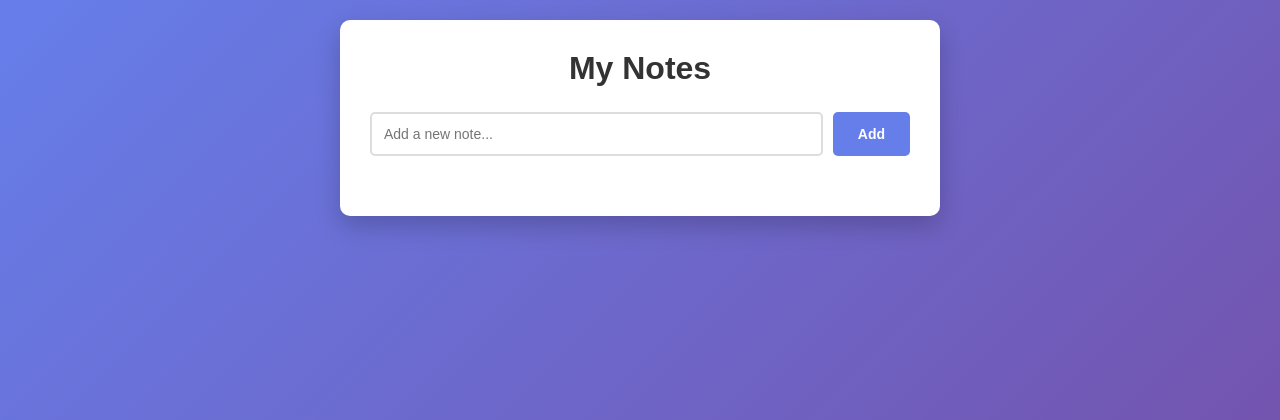
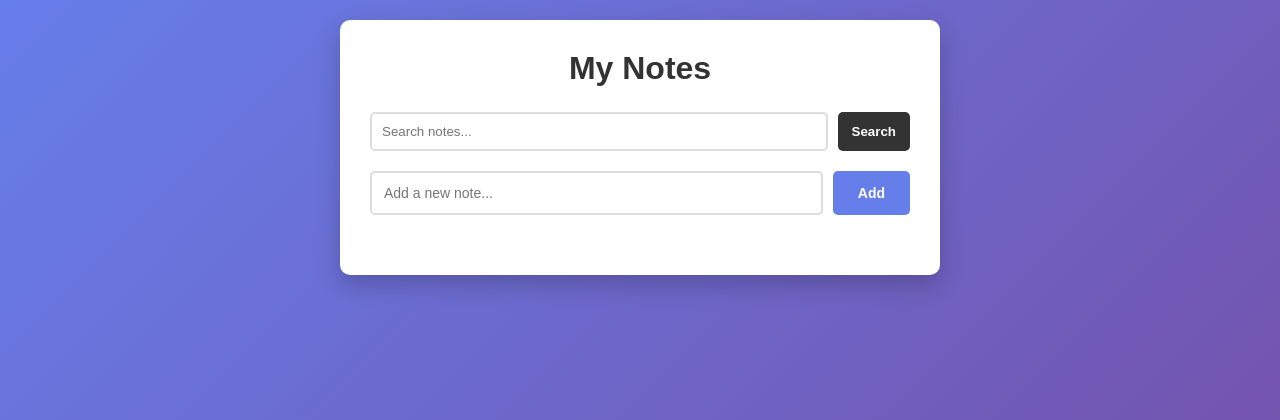
Before and after one commit to aidenfernandes/NotesApp, a Flask app: page /notes in a window 1280 px wide. Shown: the top 420 px of the page. Run offline with Flask 3, Linux system fonts and the light colour scheme; the visitor is signed in with stand-in values (Sample User, id 1); data that the repository does not hold is empty.

Commit message:
added an edit and search notes feature

```diff
--- a/aidenflask/__init__.py
+++ b/aidenflask/__init__.py
@@ -10,10 +10,10 @@ from models import User, Note
 
 def create_db(app):
    with app.app_context():
-      if not path.exists(DB_NAME):
-          db.create_all()
+    db.create_all()
 
 
+# function to create the flask app, register blueprints and initialize the database
 def create():
     app=Flask(__name__)
     app.config["SECRET_KEY"]="aiden"
--- a/models.py
+++ b/models.py
@@ -1,6 +1,6 @@
 from aidenflask import db
 from flask_login import UserMixin
-from sqlalchemy .sql import func
+from datetime import datetime
 
 class User(db.Model, UserMixin):
     id=db.Column(db.Integer, primary_key=True)
@@ -13,5 +13,6 @@ class User(db.Model, UserMixin):
 class Note(db.Model):
     id=db.Column(db.Integer, primary_key=True)
     note=db.Column(db.String(100000))
-    date=db.Column(db.DateTime(timezone=True),default=func.now)
+    date=db.Column(db.DateTime(timezone=True), default=datetime.utcnow)
+    updated_at=db.Column(db.DateTime(timezone=True), default=datetime.utcnow, onupdate=datetime.utcnow)
     user_id=db.Column(db.Integer, db.ForeignKey("user.id"))
--- a/notes.py
+++ b/notes.py
@@ -9,17 +9,40 @@ notes_bp=Blueprint("notes",__name__,template_folder="templates")
 @notes_bp.route("/notes", methods=["GET","POST"])
 @login_required
 def notes():
+    search_query = request.args.get("q", "").strip()
+
     if request.method=="POST":
-        note=Note(note=request.form.get("note"),user_id=current_user.id,date=datetime.now())
+        note_text = request.form.get("note", "").strip()
+        note = Note(note=note_text, user_id=current_user.id)
         if len(note.note) < 1:
-            return render_template("notes.html", error="Note is too short")
+            user_notes = Note.query.filter_by(user_id=current_user.id).order_by(Note.date.desc()).all()
+            return render_template("notes.html", error="Note is too short", notes=user_notes, q=search_query)
         else:
             db.session.add(note)
             db.session.commit()
             return redirect(url_for('notes.notes'))
 
-    user_notes=Note.query.filter_by(user_id=current_user.id).all()
-    return render_template("notes.html", notes=user_notes)
+    user_notes = Note.query.filter_by(user_id=current_user.id)
+    if search_query:
+        user_notes = user_notes.filter(Note.note.ilike(f"%{search_query}%"))
+    user_notes = user_notes.order_by(Note.date.desc()).all()
+    return render_template("notes.html", notes=user_notes, q=search_query)
+
+@notes_bp.route("/edit-note/<int:note_id>", methods=["POST"])
+@login_required
+def edit_note(note_id):
+    note = Note.query.get(note_id)
+    if not note or note.user_id != current_user.id:
+        return jsonify({"status": "error", "message": "Not allowed"}), 403
+
+    updated_text = request.form.get("note", "").strip()
+    if len(updated_text) < 1:
+        return jsonify({"status": "error", "message": "Note is too short"}), 400
+
+    note.note = updated_text
+    note.date = datetime.now()
+    db.session.commit()
+    return jsonify({"status": "success"}), 200
 
 @notes_bp.route("/delete-note/<int:note_id>", methods=["POST"])
 @login_required
--- a/templates/notes.html
+++ b/templates/notes.html
@@ -70,17 +70,53 @@
                 border-radius: 5px;
                 border-left: 4px solid #667eea;
                 display: flex;
-                justify-content: space-between;
-                align-items: center;
+                flex-direction: column;
+                gap: 10px;
                 transition: background 0.3s;
             }
             .note-item:hover {
                 background: #e8e9fa;
             }
+            .note-top {
+                display: flex;
+                justify-content: space-between;
+                align-items: center;
+                gap: 10px;
+            }
             .note-text {
                 flex: 1;
                 color: #333;
                 word-break: break-word;
+            }
+            .note-meta {
+                font-size: 12px;
+                color: #666;
+            }
+            .search-form {
+                display: flex;
+                gap: 10px;
+                margin-bottom: 20px;
+            }
+            .search-form input {
+                flex: 1;
+                padding: 10px;
+                border: 2px solid #ddd;
+                border-radius: 5px;
+            }
+            .search-form button, .edit-btn {
+                padding: 10px 14px;
+                border: none;
+                border-radius: 5px;
+                cursor: pointer;
+                font-weight: bold;
+            }
+            .search-form button {
+                background: #333;
+                color: white;
+            }
+            .edit-btn {
+                background: #f0ad4e;
+                color: white;
             }
             .delete-btn {
                 background: none;
@@ -111,6 +147,10 @@
         {% if error %}
             <div class="error">{{ error }}</div>
         {% endif %}
+        <form class="search-form" method="GET" action="/notes">
+            <input type="text" name="q" placeholder="Search notes..." value="{{ q or '' }}">
+            <button type="submit">Search</button>
+        </form>
         <form class="note-form" action="/notes" method="POST">
             <input type="text" id="note" name="note" placeholder="Add a new note..." required>
             <button type="submit">Add</button>
@@ -118,25 +158,56 @@
         <ul class="notes-list">
         {% for note in notes %}
             <li class="note-item">
-                <span class="note-text">{{note.note}}</span>
-                <button type="button" class="delete-btn" onclick="deleteNote({{note.id}})" title="Delete note">&times;</button>
+                <div class="note-top">
+                    <span class="note-text">{{note.note}}</span>
+                    <button type="button" class="delete-btn" onclick="deleteNote({{note.id}})" title="Delete note">&times;</button>
+                </div>
+                <div class="note-meta">
+                    Created: {{ note.date.strftime('%Y-%m-%d %H:%M') if note.date else 'Unknown' }}
+                    {% if note.updated_at %}
+                        | Updated: {{ note.updated_at.strftime('%Y-%m-%d %H:%M') }}
+                    {% endif %}
+                </div>
+                <button type="button" class="edit-btn" onclick="startEdit({{note.id}}, '{{ note.note|replace("\\", "\\\\")|replace("'", "\\'") }}')">Edit</button>
             </li>
         {% endfor %}
         </ul>
     </div>
     <script>
+        function startEdit(noteId, currentText) {
+            const newText = prompt('Edit your note:', currentText);
+            if (newText === null) {
+                return;
+            }
+
+            fetch('/edit-note/' + noteId, {
+                method: 'POST',
+                headers: {'Content-Type': 'application/x-www-form-urlencoded'},
+                body: 'note=' + encodeURIComponent(newText)
+            })
+            .then(response => response.json().then(data => ({ status: response.status, data })))
+            .then(result => {
+                if (result.status === 200 && result.data.status === 'success') {
+                    location.reload();
+                } else {
+                    alert(result.data.message || 'Error updating note');
+                }
+            })
+            .catch(error => {
+                console.error('Fetch error:', error);
+                alert('Network error: ' + error);
+            });
+        }
+
         function deleteNote(noteId) {
-            console.log('Deleting note:', noteId);
             fetch('/delete-note/' + noteId, {
                 method: 'POST',
                 headers: {'Content-Type': 'application/json'}
             })
             .then(response => {
-                console.log('Response status:', response.status);
                 return response.json();
             })
             .then(data => {
-                console.log('Response data:', data);
                 if (data.status === 'success') {
                     location.reload();
                 } else {
```
